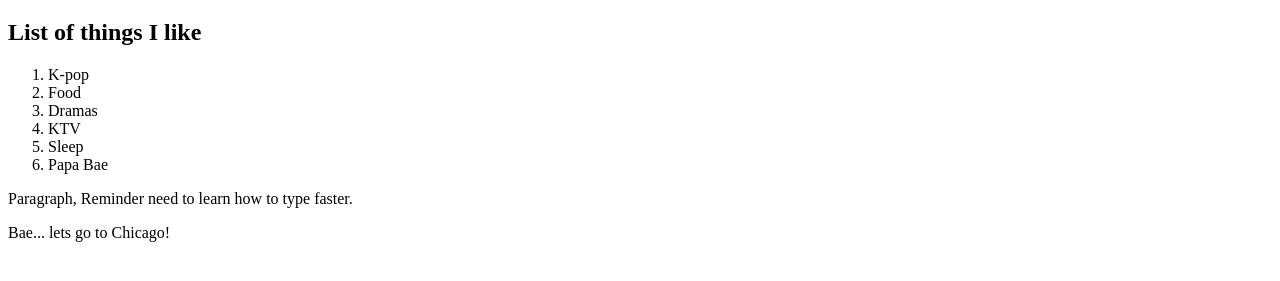
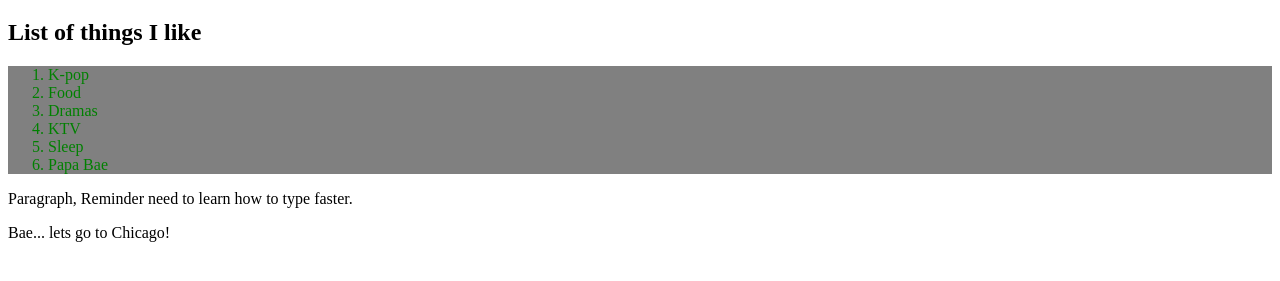
Before and after one commit to vgalindo89/vgalindo89.github.io, a plain HTML site: page index.html in a window 1280 px wide. Shown: the part 61-342 px from the top of the page. Drawn offline with Linux system fonts and the light colour scheme.

Commit message:
Update style.css

```diff
--- a/style.css
+++ b/style.css
@@ -2,3 +2,8 @@ h1 {
  color:purple;
 
 }
+
+ol {
+ color: green;
+ background-color: gray;
+}
```
